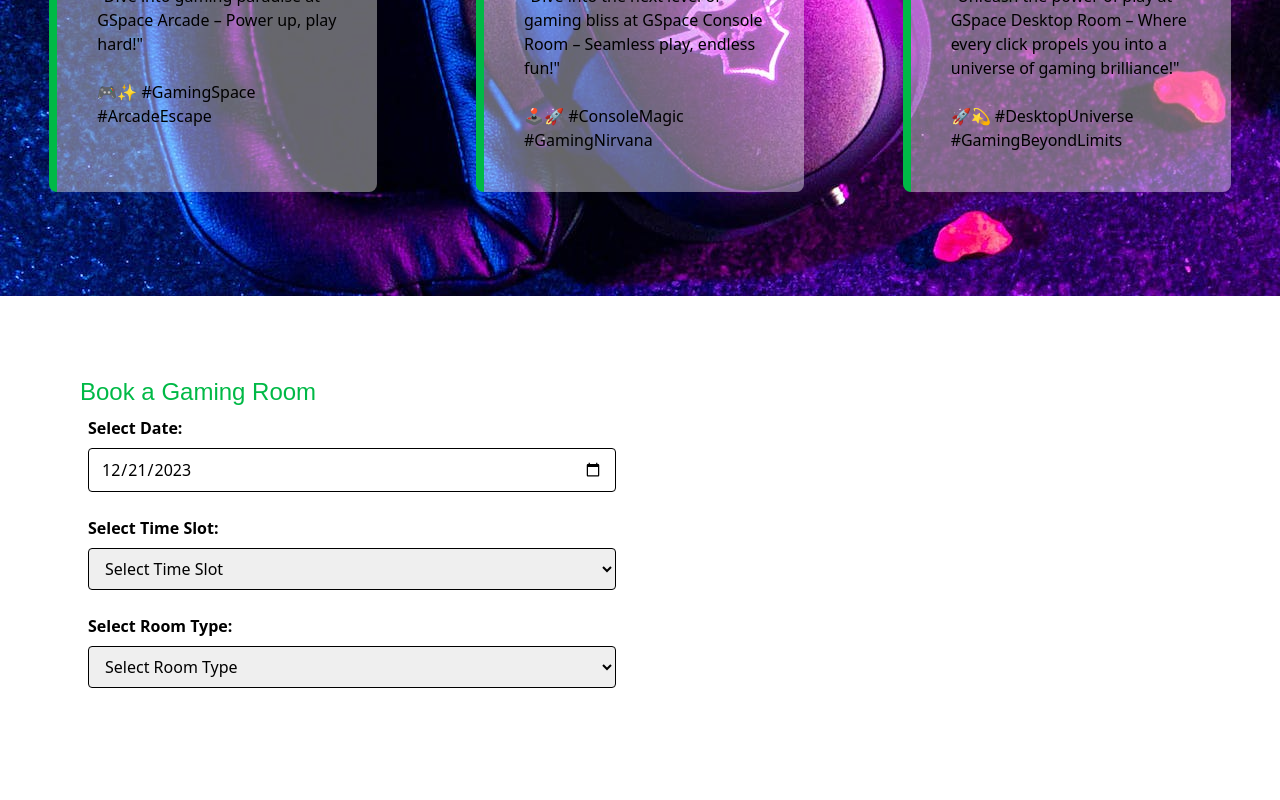
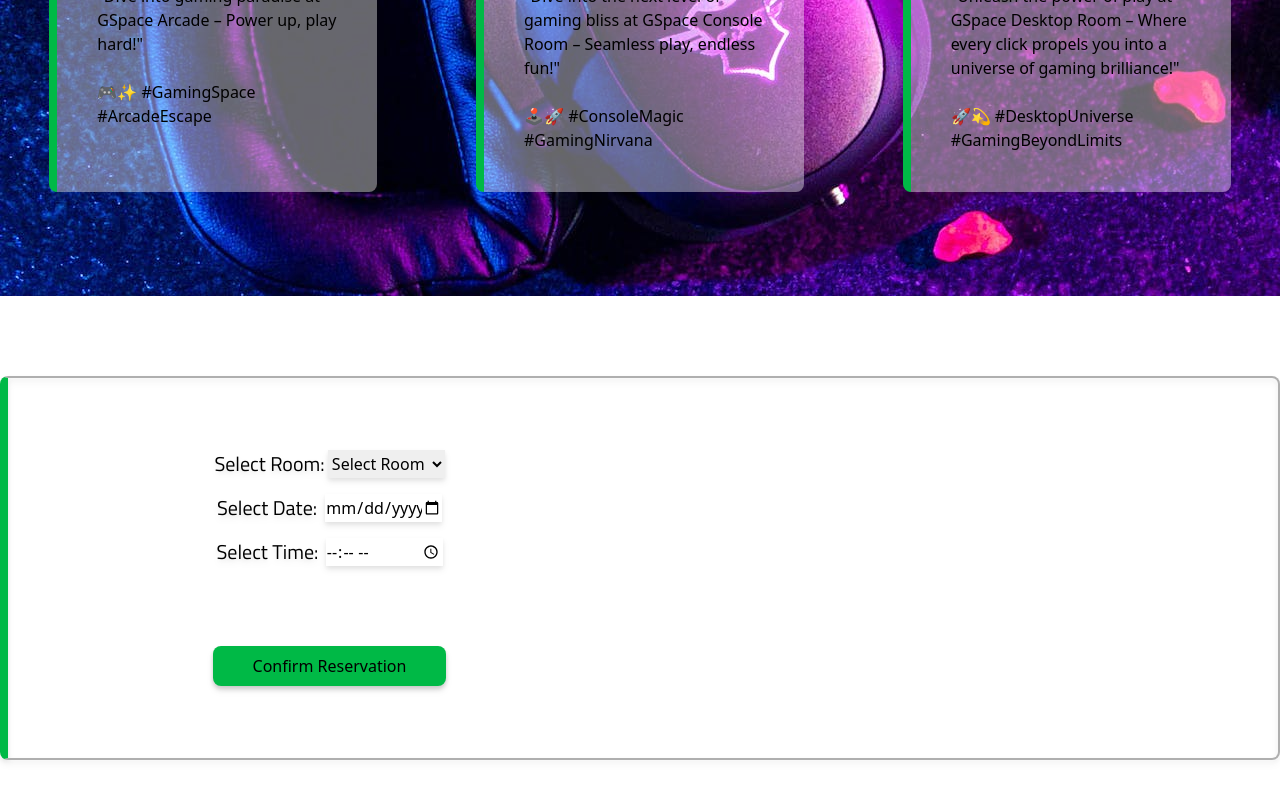
Before and after one commit to DGRem/G-Space.io, a React (Vite) app: page /home in a window 1280 px wide. Shown: the part 2013-2813 px from the top of the page. Built offline with nearby package versions, Linux system fonts and the light colour scheme; a web font is replaced by a local one.

Commit message:
Updated Booking

```diff
--- a/package.json
+++ b/package.json
@@ -14,6 +14,7 @@
     "match-sorter": "^6.3.1",
     "react": "^18.2.0",
     "react-dom": "^18.2.0",
+    "react-modal": "^3.16.1",
     "react-router-dom": "^6.21.1",
     "sort-by": "^0.0.2"
   },
--- a/src/components/section/Booking.jsx
+++ b/src/components/section/Booking.jsx
@@ -1,168 +1,190 @@
-import { useState } from 'react';
-import ConfirmBookingModal from '../utilities/Confirmation';
-import Pic1 from '../assets/images/arcade.jpg';
-import Pic2 from '../assets/images/console.jpg';
-import Pic3 from '../assets/images/desktop.jpg';
+import React, { useState } from 'react';
+import Modal from 'react-modal';
+import Arcade from '../assets/images/arcade.jpg'
+import Console from '../assets/images/console.jpg'
+import Desktop from '../assets/images/desktop.jpg'
 
 const RoomDetails = {
   arcade: {
-    image: Pic1,
-    description: 'Welcome to the Nexus of Nostalgia, the Arcade Room! Immerse yourself in a symphony of electronic symphonies and pixelated dreams. From the hypnotic glow of classic CRT monitors to the click-clack of arcade buttons, this room is a time capsule of gaming evolution. Unleash your inner pixel warrior as you navigate through mazes, dodge virtual enemies, and conquer high scores that echo through the corridors of gaming history. Get ready to level up your reality, where every token is a key to unlocking memories and every joystick is a magic wand in the hands of a digital sorcerer. Step inside, Player One, and let the adventure begin!',
-    price: '₱1,000 ',
+    name: 'Arcade Room',
+    image: Arcade,
+    inclusions: [
+      'Diverse Game Selection',
+      'Comfortable Seating Arrangements',
+      'High-Qualityy Audio-Visual Systems',
+      'Well-Maintained Arcade Machines',
+      'Food Allowed in the Gaming Area',
+    ],
   },
   console: {
-    image: Pic2,
-    description: "Welcome to the Console Citadel, where pixels meet power! Immerse yourself in the sleek aesthetics and high-tech prowess of gaming consoles from across the ages. From the iconic hum of loading screens to the satisfying click of a controller, this room is a haven for console enthusiasts. Unleash your inner adventurer as you explore vast digital landscapes, challenge legendary bosses, and forge unforgettable gaming moments. Get ready to level up your gaming experience, where every button press is a step towards victory and every console is a portal to infinite worlds. Grab your controller, Player Two, and let the gaming saga unfold!",
-    price: '₱1,500',
+    name: 'Console Room',
+    image: Console,
+    inclusions: [
+      'Variety of Gaming Consoles (e.g., PlayStation, Xbox, Nintendo)',
+      'Comfortable Seating with Gaming Chairs',
+      'High-Resolution Display Screens for Each Console',
+      'Access to a Wide Range of Popular Games',
+      'Food Allowed in the Gaming Area',
+    ],
   },
   desktop: {
-    image: Pic3,
-    description: "Welcome to the Binary Battleground, the Desktop Gaming Room! Here, the hum of cooling fans harmonizes with the click-clack of mechanical keyboards, creating a symphony of digital conquest. Immerse yourself in the world of high-performance rigs, where graphics are crystal clear, and framerates are as smooth as a perfectly executed headshot. Unleash your strategic genius as you command armies, conquer galaxies, and embark on epic quests. Get ready to level up your gaming rig, where every pixel is a battlefield and every keystroke is a tactical maneuver. Power up your gaming throne, Player Zero, and let the desktop odyssey commence!",
-    price: '₱2,000',
+    name: 'Desktop Gaming Room',
+    image: Desktop,
+    inclusions: [
+      'High-Performance Gaming PCs with Latest Specifications',
+      'Ergonomic Gaming Chairs and Adjustable Desks',
+      'Dual or Multiple Monitors for Enhanced Gaming Experience',
+      'High-Speed Internet Connection for Online Gaming',
+      'Food Allowed in the Gaming Area',
+    ],
   },
 };
 
-export default function Booking() {
-  const [selectedDate, setSelectedDate] = useState(new Date().toISOString().split('T')[0]); // Set to today's date by default
-  const [selectedTimeSlot, setSelectedTimeSlot] = useState('');
+const Booking = () => {
   const [selectedRoom, setSelectedRoom] = useState('');
+  const [selectedDate, setSelectedDate] = useState('');
+  const [selectedTime, setSelectedTime] = useState('');
+  const [confirmationCode, setConfirmationCode] = useState('');
   const [isModalOpen, setModalOpen] = useState(false);
+
+  // State for the date validation modal
+  const [isDateValidationModalOpen, setDateValidationModalOpen] = useState(false);
+
+  const handleRoomChange = (room) => {
+    setSelectedRoom(room);
+  };
 
   const handleDateChange = (date) => {
     setSelectedDate(date);
   };
 
-  const handleTimeSlotChange = (timeSlot) => {
-    setSelectedTimeSlot(timeSlot);
+  const handleTimeChange = (time) => {
+    setSelectedTime(time);
   };
 
-  const handleRoomChange = (roomType) => {
-    setSelectedRoom(roomType);
+  const generateConfirmationCode = () => {
+    // Generate a random confirmation code (this is just a placeholder)
+    const code = Math.random().toString(36).substr(2, 6).toUpperCase();
+    setConfirmationCode(code);
   };
 
-  const isDateAvailable = (date) => {
-    const currentDate = new Date();
-    const selectedDate = new Date(date);
-    return selectedDate >= currentDate;
+  const handleConfirmReservation = () => {
+    if (selectedRoom) {
+      // Check if the selected date is not earlier than the current date
+      const currentDate = new Date().toISOString().split('T')[0];
+      if (selectedDate < currentDate) {
+        setDateValidationModalOpen(true);
+        return;
+      }
+
+      generateConfirmationCode();
+      setModalOpen(true);
+    }
   };
 
-  const closeBookingModal = () => {
+  const closeModal = () => {
     setModalOpen(false);
+    setDateValidationModalOpen(false);
   };
-
-  const timeSlots = ['10:00 AM', '12:00 PM', '2:00 PM', '4:00 PM', '6:00 PM', '8:00 PM', '10:00 PM', '12:00 AM'];
 
   return (
     <>
-      <main>
-        <div className="container flex mx-auto p-20">
-            {/* Left Column */}
-            <div className="w-1/2 pr-4">
-            <div className="booking-title">
-                <h1 className="text-green font-Bruno text-2xl">Book a Gaming Room</h1>
-            </div>
-            {/* Date Selector */}
-            <div className="mb-2 p-2">
-                <label className="block text-md text-customDarkPurple font-semibold mb-2">Select Date:</label>
-                <input
-                type="date"
-                onChange={(e) => handleDateChange(e.target.value)}
-                value={selectedDate}
-                className="border rounded text-black px-3 py-2 w-full"
-                required
-                />
+      <main className='flex justify-center items-center h-96 my-20'>
+        <div className='container flex justify-evenly p-10 border-l-8 border-l-green border-2 border-gray rounded-lg drop-shadow-md'>
+          <div className='w-1/4 p-8'>
+            {/* Room Selection */}
+            <div className='mb-4 flex justify-around'>
+              <label className='text-xl font-Titilium'>Select Room:</label>
+              <select className='w-1/2' onChange={(e) => handleRoomChange(e.target.value)} value={selectedRoom}>
+                <option value="" disabled>Select Room</option>
+                {Object.keys(RoomDetails).map((room) => (
+                  <option key={room} value={room}>
+                    {RoomDetails[room].name}
+                  </option>
+                ))}
+              </select>
             </div>
 
-            {/* Time Slot Selector */}
-            <div className="mb-2 p-2">
-                <label className="block text-md text-customDarkPurple font-semibold mb-2">Select Time Slot:</label>
-                <select
-                onChange={(e) => handleTimeSlotChange(e.target.value)}
-                value={selectedTimeSlot}
-                className="border rounded text-black px-3 py-2 w-full"
-                required
-                >
-                <option value="" disabled hidden>Select Time Slot</option>
-                {timeSlots.map((slot) => (
-                    <option key={slot} value={slot}>{slot}</option>
-                ))}
-                </select>
+            {/* Date Selection */}
+            <div className='mb-4 flex justify-around'>
+              <label className='text-xl font-Titilium' >Select Date:</label>
+              <input className='w-1/2' type="date" onChange={(e) => handleDateChange(e.target.value)} value={selectedDate} />
             </div>
 
-            {/* Room Type Selector */}
-            <div className="mb-2 p-2">
-                <label className="block text-md text-customDarkPurple font-semibold mb-2">Select Room Type:</label>
-                <select
-                onChange={(e) => handleRoomChange(e.target.value)}
-                value={selectedRoom}
-                className="border rounded text-black px-3 py-2 w-full"
-                required
-                >
-                <option value="" disabled hidden>Select Room Type</option>
-                <option value="arcade">Arcade Room</option>
-                <option value="console">Console Room</option>
-                <option value="desktop">Desktop Gaming Room</option>
-                </select>
+            {/* Time Selection */}
+            <div className='mb-20 flex justify-around'>
+              <label className='text-xl font-Titilium' >Select Time:</label>
+              <input className='w-1/2' type="time" onChange={(e) => handleTimeChange(e.target.value)} value={selectedTime} />
             </div>
 
-            {/* Booking Confirmation Section */}
-            {selectedDate && selectedRoom && !isModalOpen && (
-                <div className="mb-4">
-                <h1 className="booking-title text-2xl font-bold mb-4 text-transparent bg-clip-text bg-gradient-to-r from-customPink via-customBlue to-customBlue">Confirm Booking</h1>
-                <p className="mb-4"> <span className='text-customDarkPurple mr-2'>Date:</span>{selectedDate}</p>
-                <p className="mb-4 "><span className='text-customDarkPurple mr-2'>Time Slot:</span> {selectedTimeSlot}</p>
-                <p className="mb-4 "><span className='text-customDarkPurple mr-2'>Room Type:</span> {selectedRoom}</p>
-                {isDateAvailable(selectedDate) ? (
-                    <>
-                    <button
-                        onClick={() => setModalOpen(true)}
-                        className=""
-                    >
-                        Reserve Now
-                    </button>
-                    </>
-                ) : (
-                    <p className="text-red-500">Selected date is not available for booking.</p>
-                )}
-                </div>
+            {/* Confirm Reservation Button */}
+          <div className='flex justify-center'>
+            <button className='w-full py-2 bg-green rounded-lg drop-shadow-md hover:text-white hover:animate-pulse' onClick={handleConfirmReservation}>Confirm Reservation</button>
+          </div>
+          </div>
+          <div className='w-1/4 p-8'>
+            {/* Room Details */}
+            {selectedRoom && RoomDetails[selectedRoom] && (
+              <div className='mb-4'>
+                <h3 className='text-xl text-green font-Bruno mb-4'>{RoomDetails[selectedRoom].name}</h3>
+                <p>Inclusions:</p>
+                <ul className='pl-4'>
+                  {RoomDetails[selectedRoom].inclusions.map((item, index) => (
+                    <li key={index} className='list-disc'>{item}</li>
+                  ))}
+                </ul>
+              </div>
             )}
-            </div>
-
-            {/* Right Column */}
-            <div className="w-1/2 pl-4">
-
+          </div>
+          <div className='w-auto p-8'>
             {/* Room Preview */}
             {selectedRoom && RoomDetails[selectedRoom] && (
-                <div className="mb-4 border rounded-md">
-                <h1 className="booking-title text-2xl font-bold ml-5 text-transparent bg-clip-text bg-gradient-to-r from-customPink via-customBlue to-customBlue">Room Preview</h1>
+              <div className='mb-4'>
+                <img className='rounded-md' src={RoomDetails[selectedRoom].image} alt={RoomDetails[selectedRoom].name} style={{ maxWidth: '600px', maxHeight: '300px' }} />
+              </div>
+            )}
+          </div>
 
-                <img
-                    src={RoomDetails[selectedRoom].image}
-                    alt={`${selectedRoom} Room`}
-                    className="w-full h-auto rounded p-5"
-                />
-                <p className="p-4">{RoomDetails[selectedRoom].description}</p>
-                <p className="p-4">{RoomDetails[selectedRoom].price}</p>
-                </div>
-            )}
+          {/* Date Validation Modal */}
+          <Modal
+            isOpen={isDateValidationModalOpen}
+            onRequestClose={() => setDateValidationModalOpen(false)}
+            className="w-1/4 h-20 mx-auto mt-80 p-4 text-center"
+          >
+            <div className='p-10 bg-green rounded-md w-auto'>
+              <h2 className="text-lg text-red font-Bruno mb-6">Invalid Date Selection</h2>
+              <p className="text-white font-Titilium">Please select the current date or a later date for the reservation.</p>
+              <div className='flex justify-center mt-6'>
+                <button className="bg-blue-500 bg-white text-green px-8 py-2 rounded font-Titilium" onClick={() => setDateValidationModalOpen(false)}>
+                Close
+                </button>
+              </div>
             </div>
+          </Modal>
+
+
+
+
+
+
+          {/* Reservation Confirmation Modal */}
+          <Modal isOpen={isModalOpen} onRequestClose={closeModal} className="w-1/4 h-20 mx-auto mt-80 p-4">
+            <div className='p-10 bg-green rounded-md w-auto'>
+              <h2 className="text-lg text-red drop-shadow-lg font-Bruno mb-6 text-center">Reservation Confirmed!</h2>
+              <p className='text-white font-Titilium'>Room: {RoomDetails[selectedRoom]?.name}</p>
+              <p className='text-white font-Titilium'>Date: {selectedDate}</p>
+              <p className='text-white font-Titilium'>Time: {selectedTime}</p>
+              <p className='text-white font-Titilium'>Confirmation Code: {confirmationCode}</p>
+              <p className='text-red italic text-sm text-center mt-6'>KINDLY SAVE THE RESERVATION CODE.</p>
+              <div className='flex justify-center mt-6'>
+                <button className="bg-blue-500 bg-white text-green px-8 py-2 rounded font-Titilium" onClick={closeModal}>Close</button>
+              </div>
+            </div>
+          </Modal>
         </div>
       </main>
-
-      {isModalOpen && (
-        <ConfirmBookingModal
-          isOpen={isModalOpen}
-          onClose={closeBookingModal}
-          onConfirmBooking={() => {
-            closeBookingModal();
-          }}
-          bookingDetails={{
-            date: selectedDate,
-            time: selectedTimeSlot,
-            roomType: selectedRoom,
-          }}
-        />
-      )}
     </>
   );
-}
+};
+
+export default Booking;
```
Also changed, not shown: src/components/utilities/Confirmation.jsx (deleted, +0 -53 lines), 1 other file (tests, documents, lock files or other folders).
